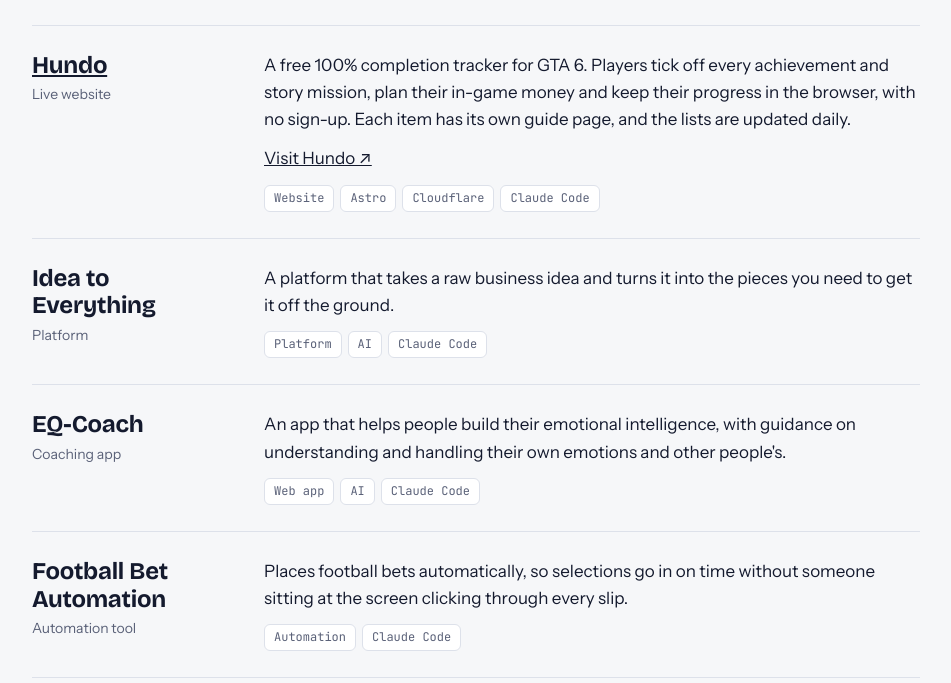
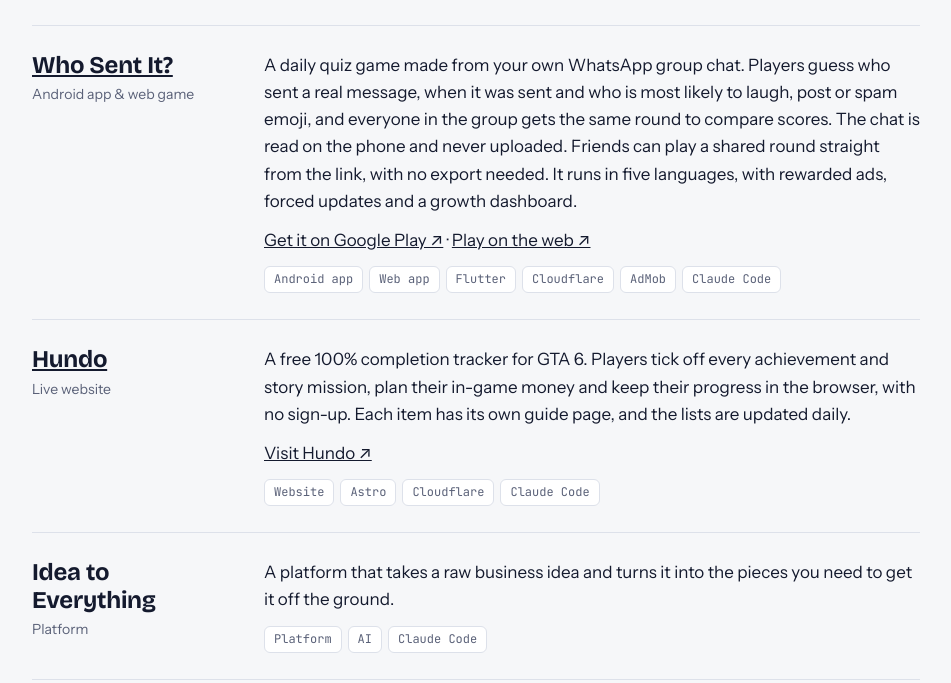
Before and after one commit to Ridexy/Ridexy.github.io, a plain HTML site: page index.html in a window 1280 px wide. Shown: the part 711-1394 px from the top of the page, without its empty margins (164-1115 px from the left). Drawn offline with nearby package versions, Linux system fonts and the light colour scheme.

Commit message:
Add Who Sent It? as the first project
Co-Authored-By: Claude Opus 5.5 <noreply@anthropic.com>
Claude-Session: https://claude.ai/code/session_01LDLRVmQQe8zSm1gxpYw7o3

```diff
--- a/index.html
+++ b/index.html
@@ -147,6 +147,10 @@ footer { border-top: 1px solid var(--line); padding-block: 22px 32px; font-size:
     <h2>Things I've built</h2>
     <div class="work">
       <article class="proj">
+        <div class="proj-head"><h3><a href="https://whosentit.alriol92-ar.workers.dev/">Who Sent It?</a></h3><div class="role">Android app &amp; web game</div></div>
+        <div><p>A daily quiz game made from your own WhatsApp group chat. Players guess who sent a real message, when it was sent and who is most likely to laugh, post or spam emoji, and everyone in the group gets the same round to compare scores. The chat is read on the phone and never uploaded. Friends can play a shared round straight from the link, with no export needed. It runs in five languages, with rewarded ads, forced updates and a growth dashboard.</p><p><a href="https://play.google.com/store/apps/details?id=com.whosentit.who_sent_it">Get it on Google Play ↗</a> · <a href="https://whosentit.alriol92-ar.workers.dev/">Play on the web ↗</a></p><ul class="tags"><li>Android app</li><li>Web app</li><li>Flutter</li><li>Cloudflare</li><li>AdMob</li><li>Claude Code</li></ul></div>
+      </article>
+      <article class="proj">
         <div class="proj-head"><h3><a href="https://hundo-4y3.pages.dev/">Hundo</a></h3><div class="role">Live website</div></div>
         <div><p>A free 100% completion tracker for GTA 6. Players tick off every achievement and story mission, plan their in-game money and keep their progress in the browser, with no sign-up. Each item has its own guide page, and the lists are updated daily.</p><p><a href="https://hundo-4y3.pages.dev/">Visit Hundo ↗</a></p><ul class="tags"><li>Website</li><li>Astro</li><li>Cloudflare</li><li>Claude Code</li></ul></div>
       </article>
```
